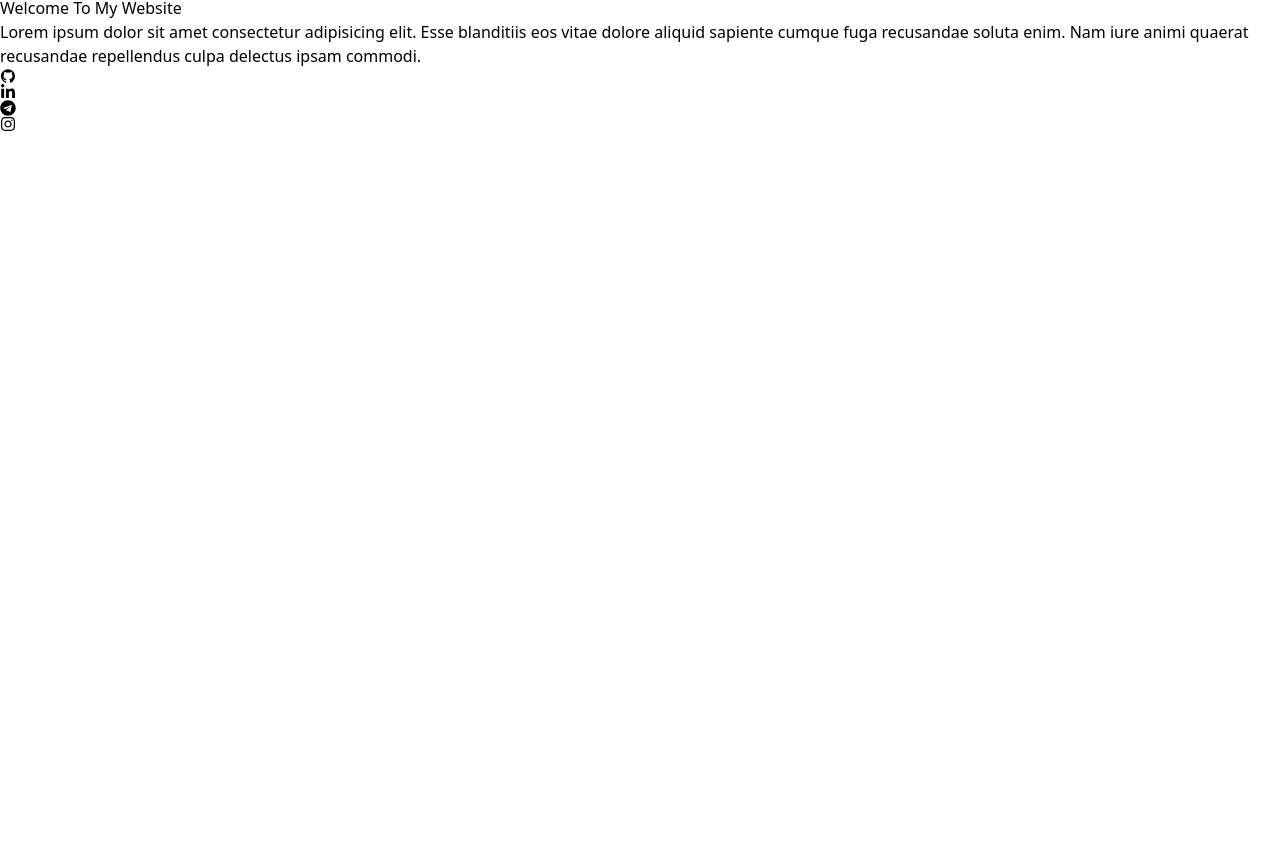
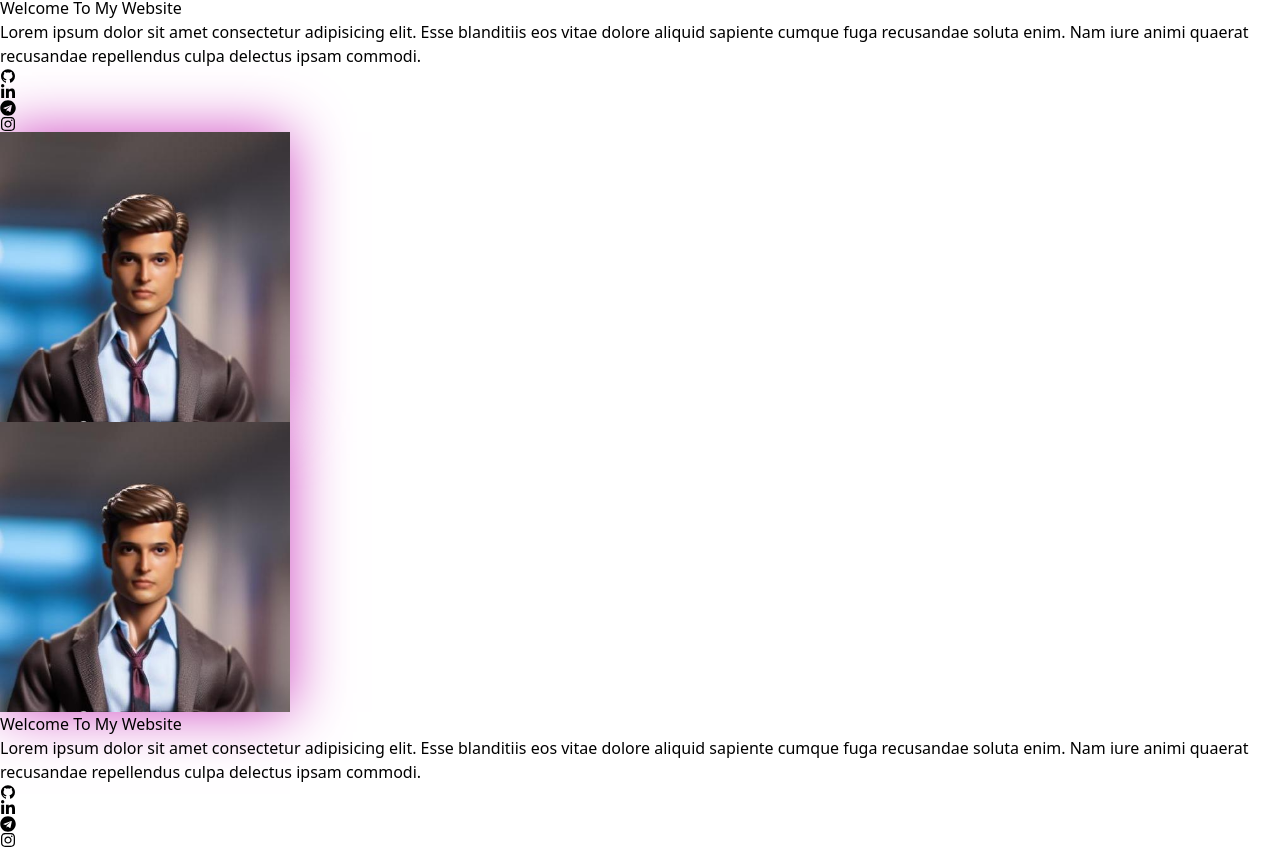
Before and after one commit to majid-757/Portfolio-2, a React (Vite) app: page / in a window 1280 px wide. Shown: the part 172-1020 px from the top of the page. Before the commit the page ends 800 px from the top, so only its background shows below. Built offline with nearby package versions, Linux system fonts and the light colour scheme.

Commit message:
add new feachers

```diff
--- a/src/App.jsx
+++ b/src/App.jsx
@@ -1,6 +1,6 @@
 import Nav from "./components/Nav"
 import Banner from "./components/Banner"
-
+import About from "./components/About"
 
 
 const App = () => {
@@ -8,6 +8,7 @@ const App = () => {
     <div className="bg-slate-900">
       <Nav />
       <Banner />
+      <About />
     </div>
   )
 }
--- a/src/components/About.jsx
+++ b/src/components/About.jsx
@@ -1,10 +1,65 @@
+import { AiFillGithub } from "react-icons/ai";
+import { FaLinkedinIn, FaInstagram, FaTelegram } from "react-icons/fa";
+
+
+import img from "../assets/62511773.jpg";
+
 
 const About = () => {
   return (
     <div id="About" className="">
-      <h2>About Me</h2>
+      <img
+          src={img}
+          width={290}
+          height={290}
+          className="rounded border-2 p-1 border-fuchsia-500 img-glow"
+        />
+      <div className="lg:px-56 px-10 lg:py-0 py-20 text-center gap-5 lg:text-start flex lg:flex-row flex-col-reverse justify-between lg:gap-28 items-center">
+        <div className="h-full lg:py-40 flex flex-col justify-center lg:items-start items-center text-white">
+          <h1 className="text-[52px] font-semibold mb-8 leading-normal">
+            Welcome To <span className="text-fuchsia-500">My Website</span>
+          </h1>
+          <p>
+            Lorem ipsum dolor sit amet consectetur adipisicing elit. Esse
+            blanditiis eos vitae dolore aliquid sapiente cumque fuga recusandae
+            soluta enim. Nam iure animi quaerat recusandae repellendus culpa
+            delectus ipsam commodi.
+          </p>
+          <div className="flex mt-8 gap-2">
+            <div className="flex items-center justify-center">
+              <div className="flex space-x-2">
+                <a
+                  href=""
+                  className="text-fuchsia-600 hover:text-fuchsia-500 rounded-full glow p-2"
+                >
+                  <AiFillGithub className="text-[28px]" />
+                </a>
+                <a
+                  href=""
+                  className="text-fuchsia-600 hover:text-fuchsia-500 rounded-full glow p-2"
+                >
+                  <FaLinkedinIn className="text-[28px]" />
+                </a>
+                <a
+                  href=""
+                  className="text-fuchsia-600 hover:text-fuchsia-500 rounded-full glow p-2"
+                >
+                  <FaTelegram className="text-[28px]" />
+                </a>
+                <a
+                  href=""
+                  className="text-fuchsia-600 hover:text-fuchsia-500 rounded-full glow p-2"
+                >
+                  <FaInstagram className="text-[28px]" />
+                </a>
+              </div>
+            </div>
+          </div>
+        </div>
+
+      </div>
     </div>
-  )
-}
+  );
+};
 
-export default About
+export default About;
--- a/src/components/Banner.jsx
+++ b/src/components/Banner.jsx
@@ -1,10 +1,11 @@
 import { AiFillGithub } from "react-icons/ai";
 import { FaLinkedinIn, FaInstagram, FaTelegram } from "react-icons/fa";
 // import { FiTwitter } from "react-icons/fi"
+import img from "../assets/62511773.jpg";
 
 const Banner = () => {
   return (
-    <div className="lg:px-56 px-10 lg:py-0 text-center gap-5 lg-text-start flex lg:flex-row flex-col-reverse justify-between lg:gap-28 items-center">
+    <div className="lg:px-56 px-10 lg:py-0 py-20 text-center gap-5 lg:text-start flex lg:flex-row flex-col-reverse justify-between lg:gap-28 items-center">
       <div className="h-full lg:py-40 flex flex-col justify-center lg:items-start items-center text-white">
         <h1 className="text-[52px] font-semibold mb-8 leading-normal">
           Welcome To <span className="text-fuchsia-500">My Website</span>
@@ -46,6 +47,12 @@ const Banner = () => {
           </div>
         </div>
       </div>
+      <img
+        src={img}
+        width={290}
+        height={290}
+        className="rounded-full border-2 p-1 border-fuchsia-500 img-glow"
+      />
     </div>
   );
 };
--- a/src/components/Nav.jsx
+++ b/src/components/Nav.jsx
@@ -43,7 +43,7 @@ const Nav = () => {
   );
   return (
     <nav>
-      <div className="h-10vh flex justify-between z-50 text-white lg:py-5 px-20 py-4">
+      <div className="h-10vh flex justify-between z-50 text-white lg:py-5 px-20 py-4 border-b border-slate-800">
         <div className="flex items-center flex-1">
           <span className="text-3x1 font-bold">Logo</span>
         </div>
--- a/src/index.css
+++ b/src/index.css
@@ -12,3 +12,8 @@
 .glow:hover {
     box-shadow: 0 0 25px rgb(206, 71, 193);
 }
+
+
+.img-glow {
+    box-shadow: 0 0 55px rgb(206, 71, 193);
+}
```
Also changed, not shown: src/assets/62511773.jpg (added).
